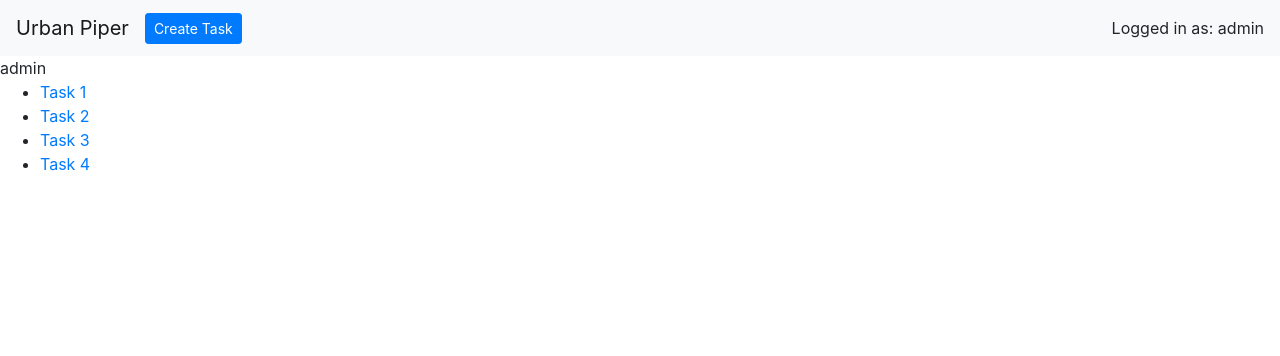
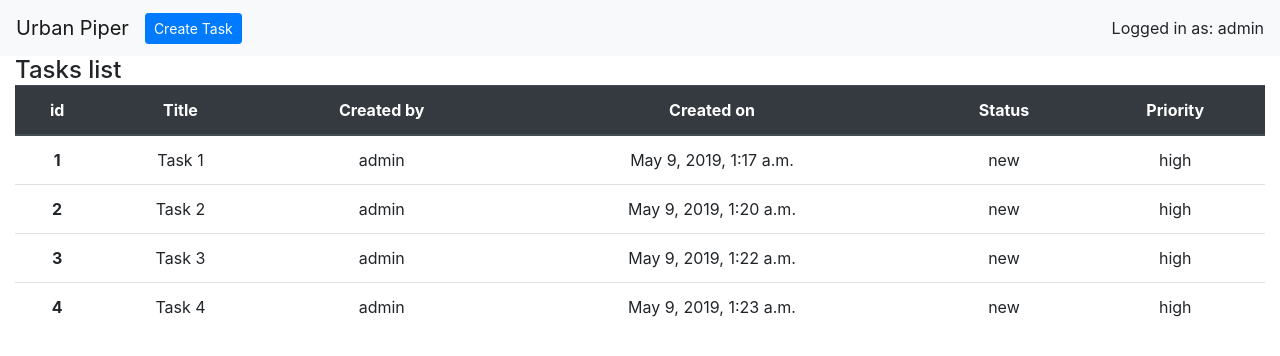
Before and after one commit to Jatinbalodhi96/urban_piper, a Django app: page / in a window 1280 px wide. Shown: the top 356 px of the page. Run offline with Django 3.2, Linux system fonts and the light colour scheme; a user stored in the database is signed in; data comes from the database, SQL or seed files in the repository; both versions use the stored data as it was after the commit; some libraries are stand-ins or nearby versions.

Commit message:
WIP: added task addition functionality

```diff
--- a/up_web/models.py
+++ b/up_web/models.py
@@ -1,7 +1,9 @@
 from django.db import models
+from datetime import datetime
 
 class Task(models.Model):
     title = models.CharField(max_length=200)
+    status = models.CharField(max_length=100)
     priority = models.CharField(max_length=10)
-    created_by = models.IntegerField()
-    creation_date = models.DateTimeField('date published')
+    created_by = models.CharField(max_length=200)
+    creation_date = models.DateTimeField(default=datetime.now, blank=True)
--- a/up_web/static/js/script.js
+++ b/up_web/static/js/script.js
@@ -0,0 +1,5 @@
+$(document).ready(app)
+
+function app () {
+    console.log('app init')
+}
--- a/up_web/static/package.json
+++ b/up_web/static/package.json
@@ -6,6 +6,6 @@
   "dependencies": {
     "bootstrap": "^4.3.1",
     "jquery": "^3.4.1",
-    "popper": "^1.0.1"
+    "popper.js": "^1.15.0"
   }
 }
--- a/up_web/templates/index.html
+++ b/up_web/templates/index.html
@@ -14,31 +14,104 @@
 <body>
     <nav class="navbar navbar-expand-lg navbar-light bg-light">
         <a class="navbar-brand" href="#">Urban Piper</a>
-        <button class="navbar-toggler" type="button" data-toggle="collapse" data-target="#navbarSupportedContent" aria-controls="navbarSupportedContent" aria-expanded="false" aria-label="Toggle navigation">
+        <button class="navbar-toggler" type="button" data-toggle="collapse" data-target="#navbarSupportedContent"
+            aria-controls="navbarSupportedContent" aria-expanded="false" aria-label="Toggle navigation">
             <span class="navbar-toggler-icon"></span>
         </button>
 
         <div class="collapse navbar-collapse" id="navbarSupportedContent">
             <ul class="navbar-nav mr-auto">
                 <li class="nav-item active">
-                <button id="create_task" class="btn btn-sm btn-primary float-right">Create Task</button>
+                    <button class="btn btn-sm btn-primary float-right" data-toggle="modal"
+                        data-target="#create_task_modal">Create Task</button>
                 </li>
             </ul>
             <span>Logged in as: {{ username }}</span>
         </div>
     </nav>
-    <span class="">{{ username }}</span>
+    <div class="container-fluid">
+        <div class="row">
+            <div class="col-sm-12">
+                <span class="h4">Tasks list</span>
+            </div>
+            <div class="col-sm-12">
                 {% if tasks %}
-    <ul>
+                <table class="table text-center">
+                    <thead class="thead-dark">
+                        <tr>
+                            <th scope="col">id</th>
+                            <th scope="col">Title</th>
+                            <th scope="col">Created by</th>
+                            <th scope="col">Created on</th>
+                            <th scope="col">Status</th>
+                            <th scope="col">Priority</th>
+                        </tr>
+                    </thead>
+                    <tbody>
                         {% for task in tasks %}
-        <li><a href="/{{ task.id }}/">{{ task.title }} {{ task.created_date }}</a></li>
+                        <tr>
+                            <th scope="row">{{ task.id }}</th>
+                            <td>{{ task.title }}</td>
+                            <td>{{ task.created_by }}</td>
+                            <td>{{ task.creation_date }}</td>
+                            <td>{{ task.status }}</td>
+                            <td>{{ task.priority }}</td>
+                        </tr>
                         {% endfor %}
-    </ul>
+                    </tbody>
+                </table>
                 {% else %}
-    <p>No polls are available.</p>
+                <span class="sm-4">No tasks are available</span>
                 {% endif %}
+            </div>
+            <!-- Modal -->
+            <div class="modal fade" id="create_task_modal" tabindex="-1" role="dialog"
+                aria-labelledby="create_task_modal" aria-hidden="true">
+                <div class="modal-dialog" role="document">
+                    <div class="modal-content">
+                        <div class="modal-header">
+                            <h5 class="modal-title" id="exampleModalLabel">Create Task</h5>
+                            <button type="button" class="close" data-dismiss="modal" aria-label="Close">
+                                <span aria-hidden="true">&times;</span>
+                            </button>
+                        </div>
+                        <div class="modal-body">
+                            <!-- Task adding form -->
+                            <form method="POST" action="create_task">
+                                {% csrf_token %}
+                                <div class="form-group">
+                                    <label for="title">Title</label>
+                                    <input type="text" class="form-control" id="title" placeholder="Add Title" name="title">
+                                </div>
+                                <div class="form-group">
+                                    <label for="created_by">Priority</label>
+                                    <input type="text" class="form-control" id="created_by" placeholder="Created By" name="priority">
+                                </div>
+                                <div class="form-group">
+                                    <label for="created_by">Created By</label>
+                                    <input type="text" class="form-control" id="created_by" placeholder="Created By" value="{{ username }}" name="username" disabled>
+                                </div>
+                                <button id="create_task" type="submit" class="btn btn-primary">Create</button>
+                            </form>
+                        </div>
+                        <!-- <div class="modal-footer">
+                            <button type="button" class="btn btn-secondary" data-dismiss="modal">Close</button>
+                            <button type="button" class="btn btn-primary">Create</button>
+                        </div> -->
+                    </div>
+                </div>
+            </div>
+        </div>
+    </div>
 </body>
-<script href="{% static '/node_modules/jquery/dist/jquery.min.js' %}" />
-<script href="{% static '/node_modules/bootstrap/dist/js/bootstrap.min.js' %}" />
-<script href="{% static '/js/script.js' %}" />
+<script src="{% static '/node_modules/jquery/dist/jquery.min.js' %}"></script>
+<script src="{% static '/node_modules/popper.js/dist/popper.min.js' %}"></script>
+<script src="{% static '/node_modules/bootstrap/dist/js/bootstrap.min.js' %}"></script>
+<script src="{% static '/js/script.js' %}"></script>
+<script>
+    $('#create_task_modal').on('shown.bs.modal', function () {
+        $('#myInput').trigger('focus')
+    })
+</script>
+
 </html>
--- a/up_web/urls.py
+++ b/up_web/urls.py
@@ -6,4 +6,5 @@ urlpatterns = [
     path('', views.index, name='index'),
     path('login', views.login_view, name=''),
     path('logout', views.logout_view, name='logout'),
+    path('create_task', views.createTask, name='create_task'),
 ]
--- a/up_web/views.py
+++ b/up_web/views.py
@@ -3,7 +3,6 @@ from django.http import HttpResponse
 from django.contrib.auth.decorators import login_required
 from django.shortcuts import redirect
 from django.contrib.auth import logout
-
 
 from .models import Task
 
@@ -25,4 +24,11 @@ def index(request):
 
 
 def createTask(request):
-    return HttpResponse(200)
+    if request.method == 'POST':
+        created_by = request.user.username
+        title = request.POST['title']
+        priority = request.POST['priority']
+        status = 'new'
+        task = Task(title=title, priority=priority, created_by=created_by, status=status)
+        task.save()
+    return redirect('/')
--- a/urban_piper/settings.py
+++ b/urban_piper/settings.py
@@ -124,3 +124,5 @@ STATIC_URL = '/static/'
 STATICFILES_DIRS = (
     '/static/',
 )
+
+STATIC_ROOT = os.path.join(BASE_DIR, 'static')
```
Also changed, not shown: db.sqlite3, up_web/migrations/0001_initial.py, up_web/migrations/0002_auto_20190509_0112.py (added), 1 other file. Lines whose indentation alone changed are shown as unchanged.
